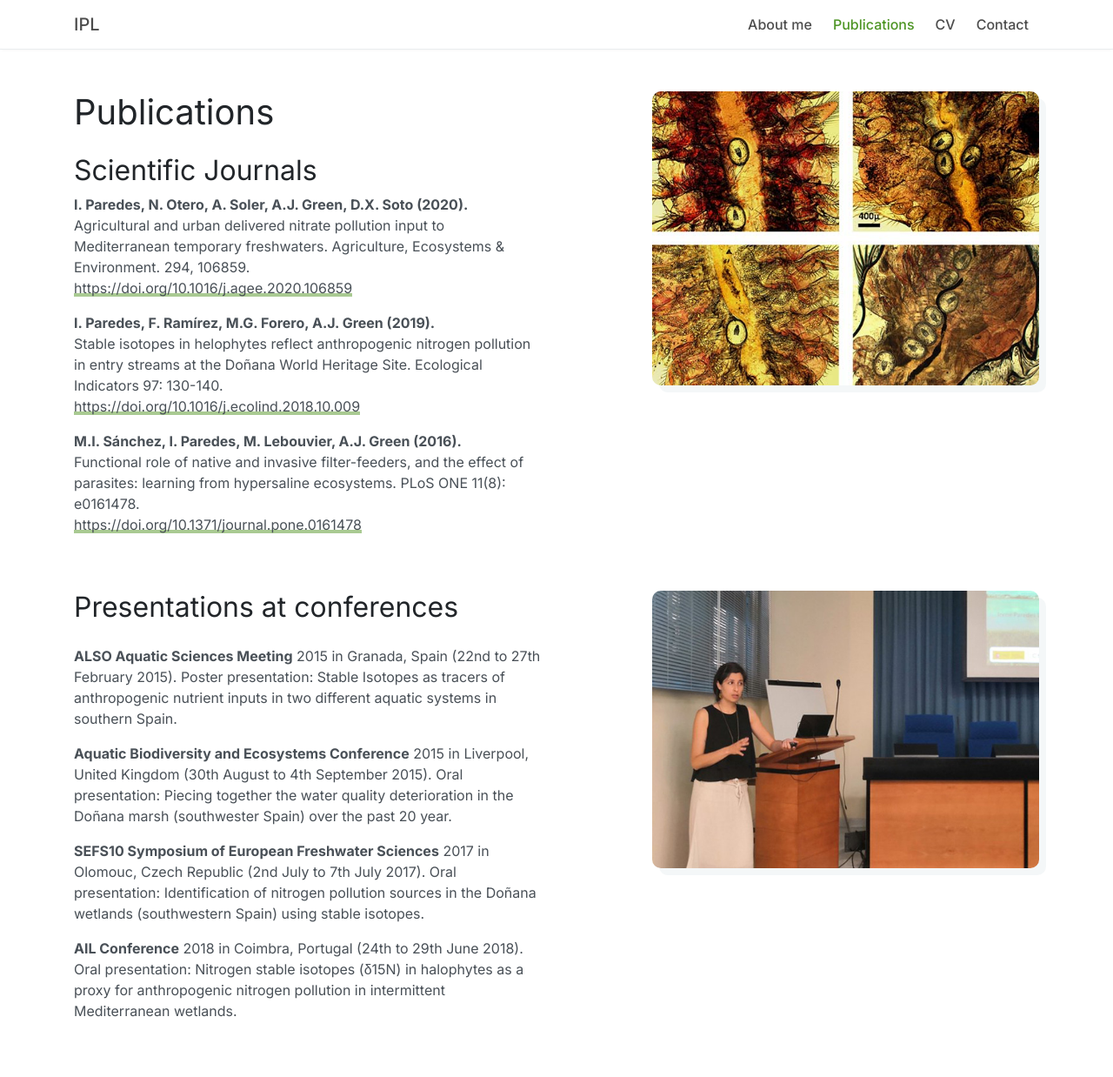
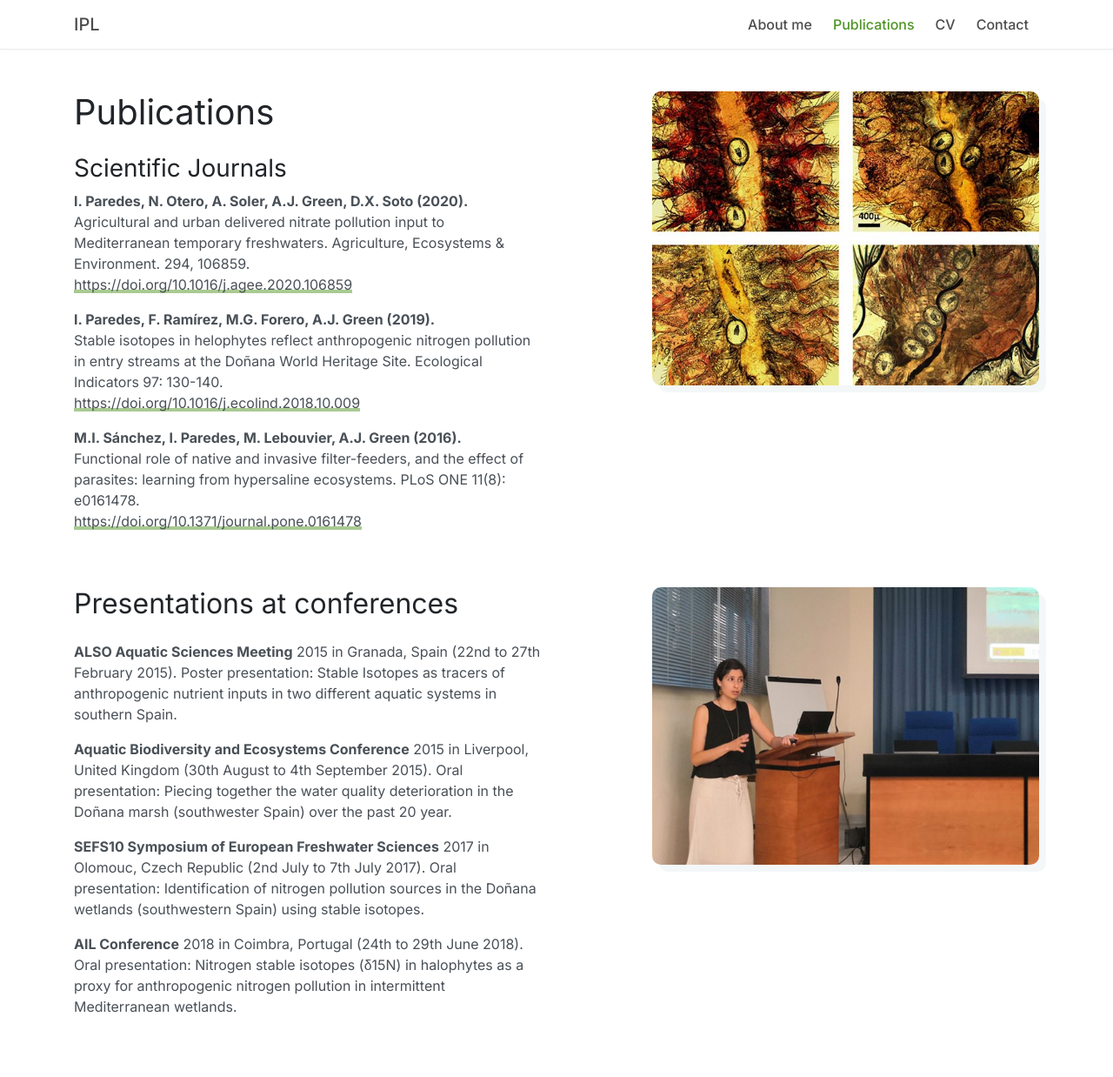
Before and after one commit to ireneparedes/ireneparedes.github.io, a Jekyll site: the page built from publications.html, in a window 1280 px wide. Shown: the whole page at 87% size. Built offline with Jekyll 4.4.1, drawn with Linux system fonts in a browser that asks for light colours.

Commit message:
Update publications.html

```diff
--- a/publications.html
+++ b/publications.html
@@ -9,7 +9,7 @@ title: Publications - Irene Paredes Losada
             <div class="row justify-content-lg-between">
                 <div class="col-lg-6">
                     <h1 class="mb-4">Publications</h1>
-                        <h2 class="mb-2">Scientific Journals</h2>
+                        <h3 class="mb-2">Scientific Journals</h3>
 
                          {% for publication in site.data.publications %}
                             <p><strong>{{ publication.authors }}</strong><br>{{ publication.description }}<br>
```
